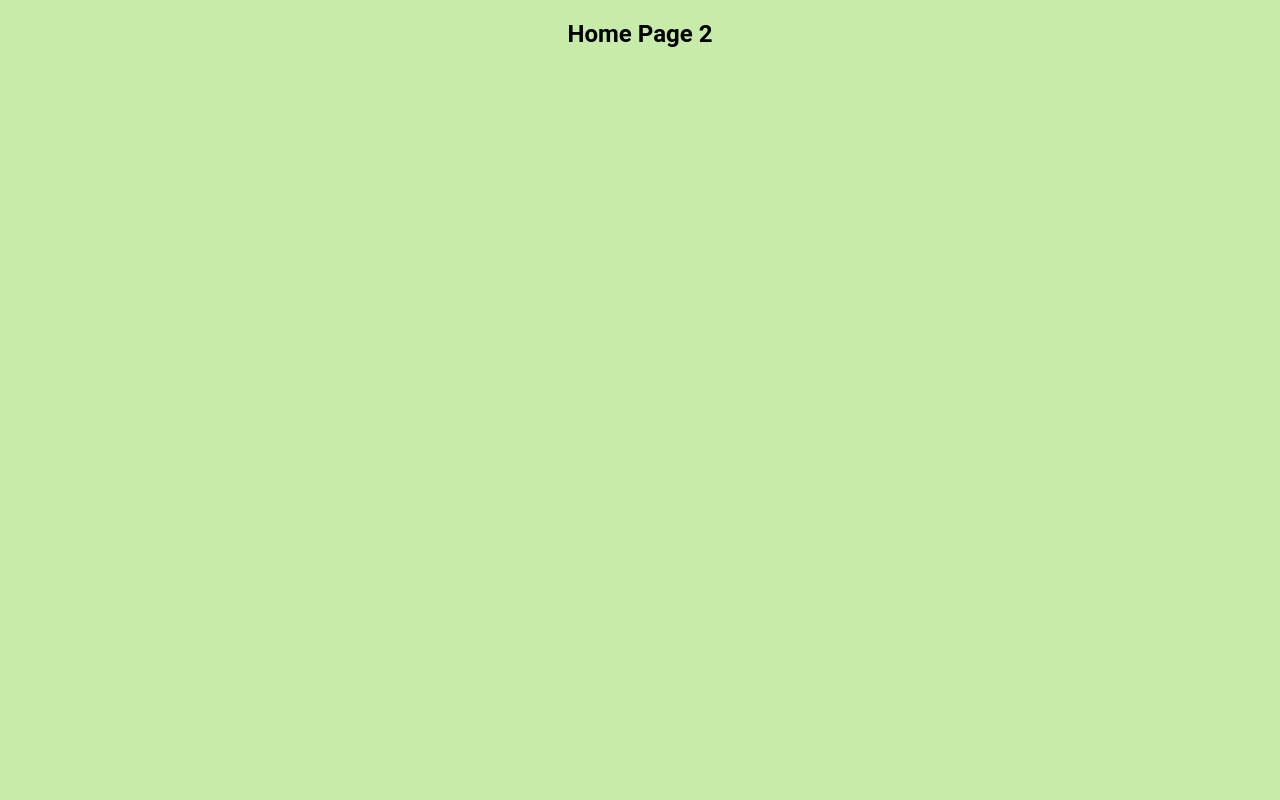
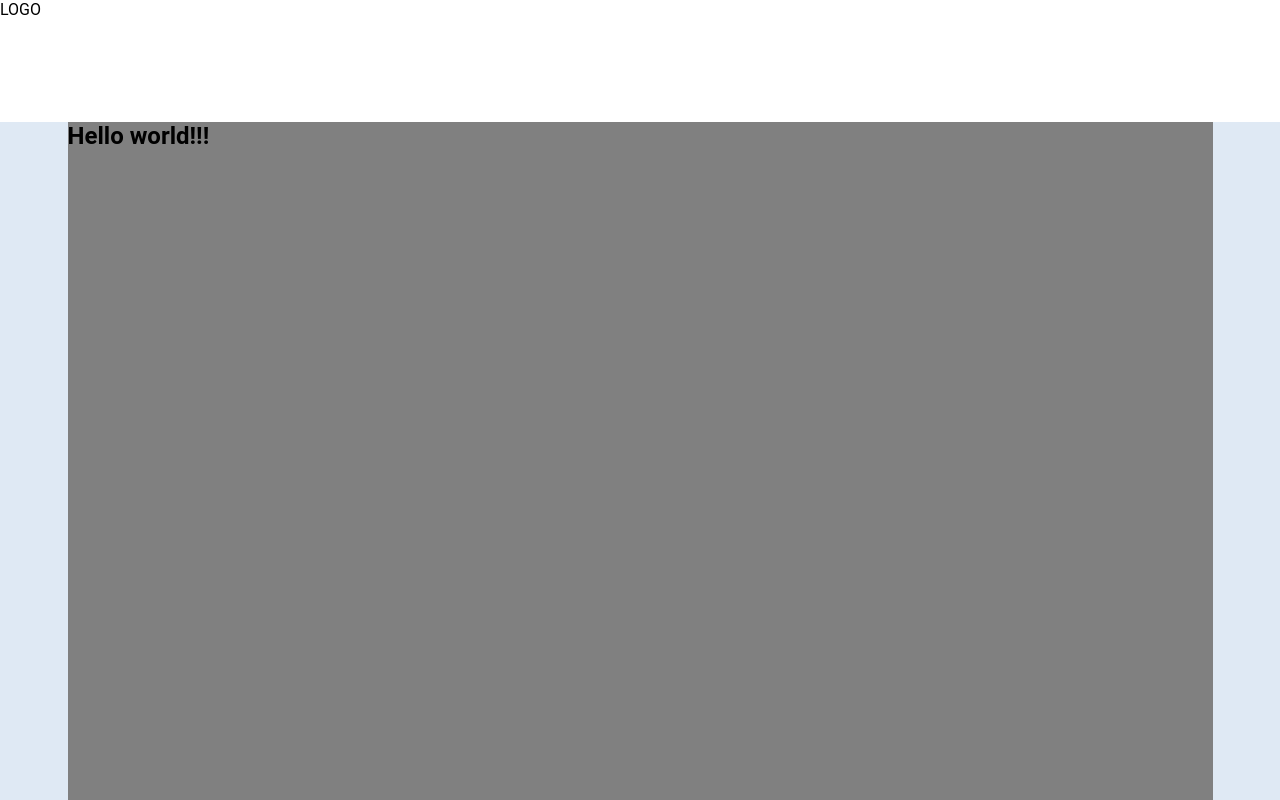
Before and after one commit to Zhybuliou/vahta, a React (Vite) app: page / in a window 1280 px wide. Shown: the top 800 px of the page. Built offline with nearby package versions, Linux system fonts and the light colour scheme.

Commit message:
feat: add header

```diff
--- a/src/App.scss
+++ b/src/App.scss
@@ -1,14 +1,17 @@
 @import url('https://fonts.googleapis.com/css2?family=Roboto+Condensed:wght@300;400;700&display=swap');
+@import "./scss/constants.scss";
+@import "./scss/home.scss";
+@import "./scss/header.scss";
 
 * {
   font-family: Roboto, sans-serif;
+  margin: 0;
+  padding: 0;
 }
-
 body {
-  background-color: rgb(199, 235, 168);
   margin: 0;
+  padding: 0;
 }
-
-h2 {
-  text-align: center;
+.wrapper-main{
+  background-color: $white-blue;
 }
--- a/src/App.tsx
+++ b/src/App.tsx
@@ -1,11 +1,17 @@
 import { Route, Routes } from 'react-router-dom';
 import './App.scss';
 import Home from './pages/Home';
+import Header from './components/header/Header';
 
 export default function App() {
   return (
-    <Routes>
-      <Route path="/" element={<Home />} />
-    </Routes>
+    <>
+      <Header />
+      <div className="wrapper-main">
+        <Routes>
+          <Route path="/" element={<Home />} />
+        </Routes>
+      </div>
+    </>
   );
 }
--- /dev/null
+++ b/src/components/Button.tsx
@@ -0,0 +1,3 @@
+export default function Button() {
+  return <div>Button</div>;
+}
--- /dev/null
+++ b/src/components/header/Header.tsx
@@ -0,0 +1,9 @@
+import React from 'react';
+
+export default function Header() {
+  return (
+    <div className="header">
+      <div className="header-content">LOGO</div>
+    </div>
+  );
+}
--- a/src/pages/Home.tsx
+++ b/src/pages/Home.tsx
@@ -1,3 +1,7 @@
 export default function Home() {
-  return <h2>Home Page 2</h2>;
+  return (
+    <div className="wrapper-content">
+      <h2>Hello world!!!</h2>
+    </div>
+  );
 }
--- /dev/null
+++ b/src/scss/constants.scss
@@ -0,0 +1,7 @@
+$white-blue: #DFE9F4;
+$font-black: #333333;
+$font-gray: #666666;
+$primary: #054C73;
+$green: #09513B;
+$white: #FFFFFF;
+$bg-blue-white: #F2F5FF;
--- /dev/null
+++ b/src/scss/header.scss
@@ -0,0 +1,5 @@
+.header{
+    height: 122px;
+    width: 100%;
+    background-color: $white;
+}
--- /dev/null
+++ b/src/scss/home.scss
@@ -0,0 +1,7 @@
+.wrapper-content{
+    margin: 0 auto;
+    max-width: 1145px;
+    height: 900px;
+
+    background-color: gray;
+}
```
